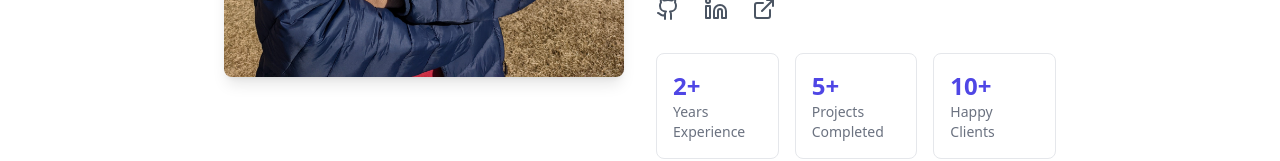
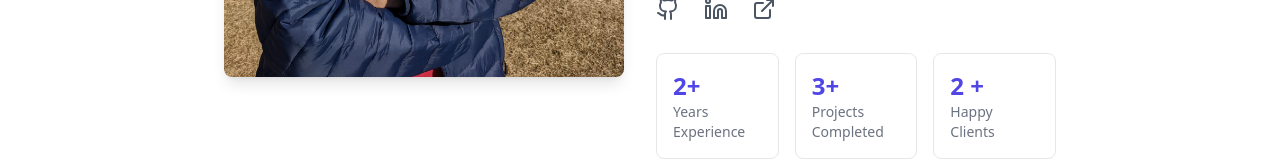
Before and after one commit to aryan-rajoria/Aryan-Rajoria.github.io, a React (Vite) app: page / in a window 1280 px wide. Shown: the part 683-844 px from the top of the page. Built offline with nearby package versions, Linux system fonts and the light colour scheme.

Commit message:
add some numbers
Signed-off-by: Aryan Rajoria <aryanrajoria1003@gmail.com>

```diff
--- a/src/components/About.tsx
+++ b/src/components/About.tsx
@@ -60,11 +60,11 @@ const About = () => {
                 <div className="text-sm text-gray-500">Years Experience</div>
               </div>
               <div className="border border-gray-200 rounded-lg p-4">
-                <div className="text-2xl font-bold text-indigo-600">5+</div>
+                <div className="text-2xl font-bold text-indigo-600">3+</div>
                 <div className="text-sm text-gray-500">Projects Completed</div>
               </div>
               <div className="border border-gray-200 rounded-lg p-4">
-                <div className="text-2xl font-bold text-indigo-600">10+</div>
+                <div className="text-2xl font-bold text-indigo-600">2 +</div>
                 <div className="text-sm text-gray-500">Happy Clients</div>
               </div>
             </div>
```
